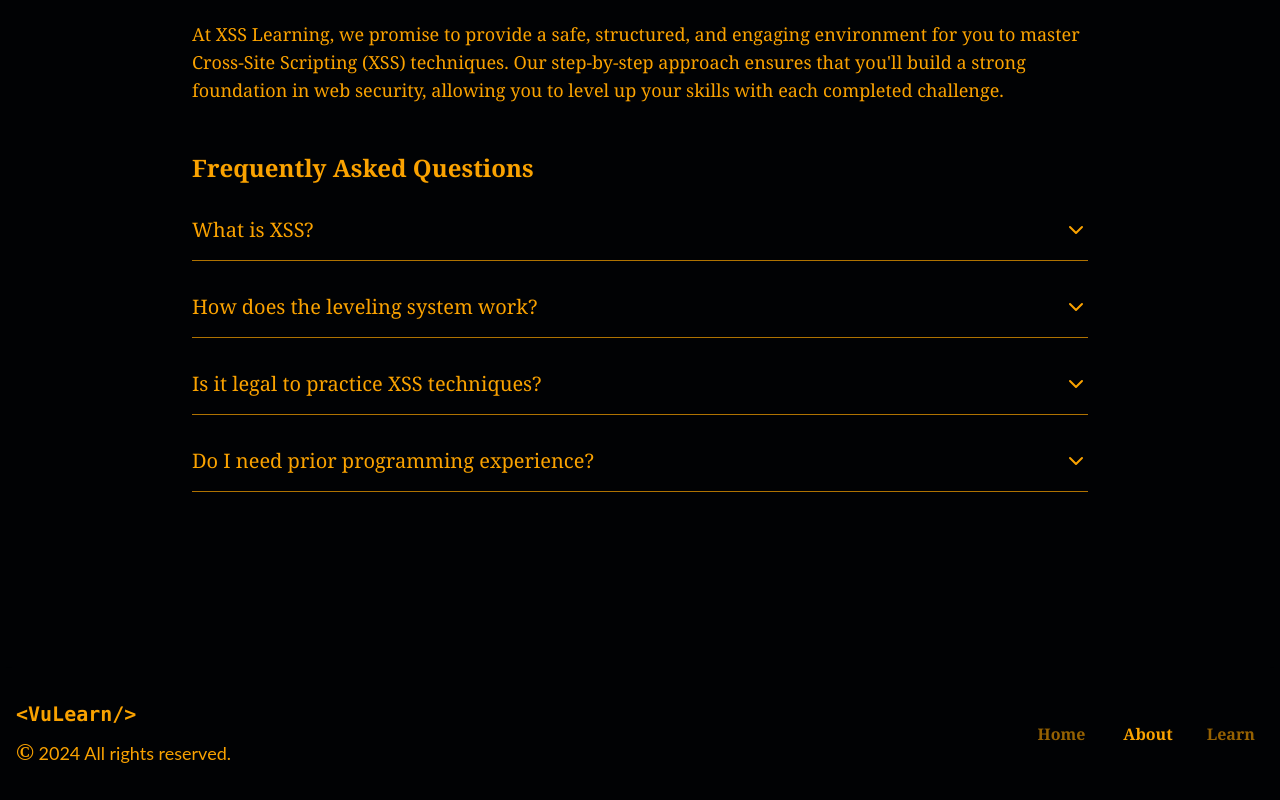
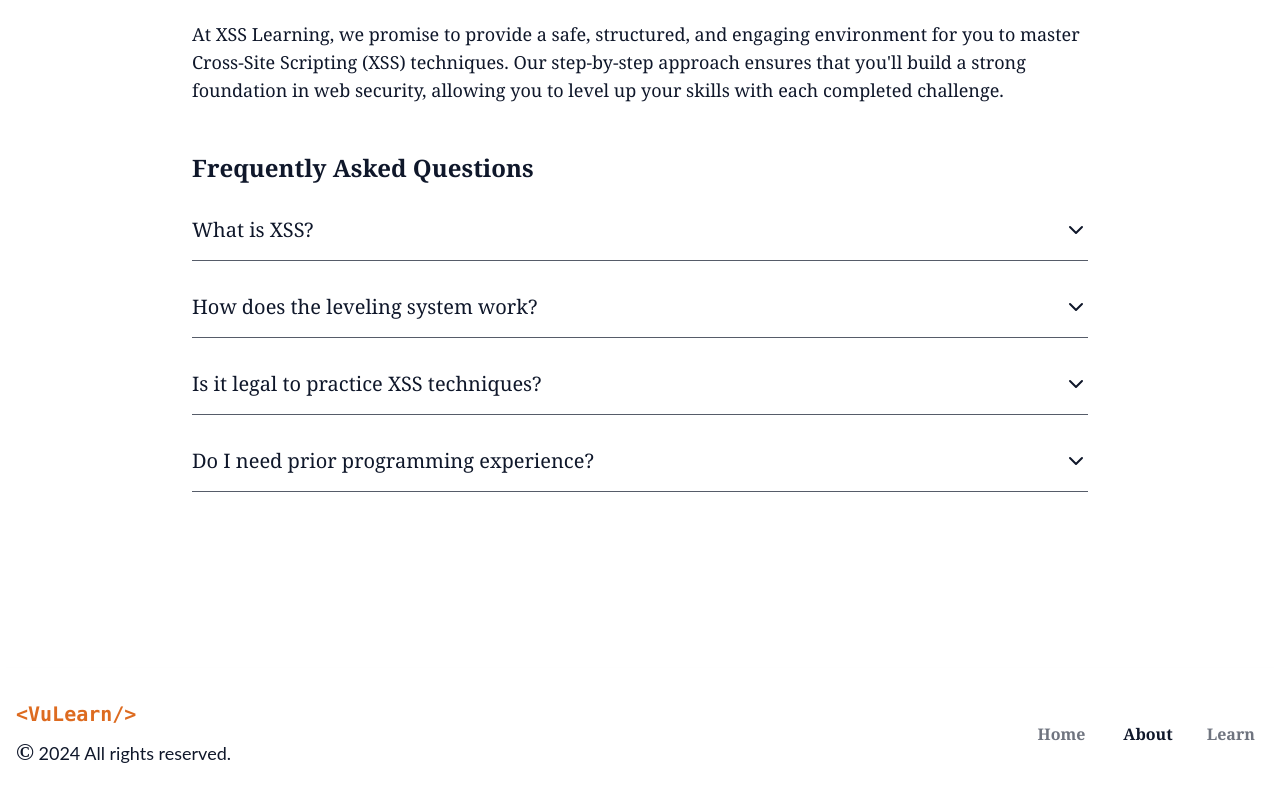
Before and after one commit to sushantkhadka23/vulearn, a React (Vite) app in the folder client/: page /about in a window 1280 px wide. Shown: the part 236-1036 px from the top of the page. Built offline with nearby package versions, Linux system fonts and the light colour scheme.

Commit message:
signup/signin bg color change

```diff
--- a/client/src/components/FAQItems.tsx
+++ b/client/src/components/FAQItems.tsx
@@ -7,23 +7,23 @@ const FAQItem: React.FC<FAQItemProps> = ({ question, answer }) => {
     const [isOpen, setIsOpen] = useState<boolean>(false);
 
     return (
-      <div className="border-b border-fg/70 py-4">
+      <div className="border-b border-txt/70 py-4">
         <button
           className="flex justify-between items-center w-full text-left"
           onClick={() => setIsOpen(!isOpen)}
         >
-          <span className="font-medium text-fg text-xl">{question}</span>
+          <span className="font-medium text-txt text-xl">{question}</span>
           <span className="ml-6 flex-shrink-0">
             {isOpen ? (
-              <FiChevronUp className="h-6 w-6 text-fg" />
+              <FiChevronUp className="h-6 w-6 text-txt" />
             ) : (
-              <FiChevronDown className="h-6 w-6 text-fg" />
+              <FiChevronDown className="h-6 w-6 text-txt" />
             )}
           </span>
         </button>
         {isOpen && (
           <div className="mt-2">
-            <p className="text-fg/90">{answer}</p>
+            <p className="text-txt/80">{answer}</p>
           </div>
         )}
       </div>
--- a/client/src/components/Navbar.tsx
+++ b/client/src/components/Navbar.tsx
@@ -12,11 +12,11 @@ export default function Navbar() {
     setIsOpen(!isOpen);
   };
 
-    const navLinkClass = ({ isActive }: { isActive: boolean }) =>
+  const navLinkClass = ({ isActive }: { isActive: boolean }) =>
     `transition-colors duration-300 font-semibold ${
       isActive
-        ? "text-fg font-serif font-semibold"
-        : "text-fg/60 hover:text-fg font-serif"
+        ? "text-txt font-serif font-semibold"
+        : "text-txt/60 hover:text-txt font-serif"
     }`;
 
   return (
@@ -25,13 +25,10 @@ export default function Navbar() {
       <div className="md:hidden flex items-center w-full">
         <div className="flex-grow"></div>
         {/* Login /> */}
-        <Link
-          to="/login"
-          className="mr-4"
-          >
+        <Link to="/login" className="mr-4 text-txt">
           <LogInIcon size={25} />
         </Link>
-        <button onClick={toggleMenu} className="text-2xl p-2 z-50">
+        <button onClick={toggleMenu} className="text-2xl p-2 z-50 text-txt">
           {isOpen ? <X /> : <AlignRight />}
         </button>
       </div>
--- a/client/src/components/WhyLearnXss.tsx
+++ b/client/src/components/WhyLearnXss.tsx
@@ -24,9 +24,9 @@ const features: WhyLearnXssProps[] = [
 
 export default function WhyLearnXSS() {
   return (
-    <section className="py-16 bg-bg text-fg font-serif">
+    <section className="py-16 bg-bg text-slate-950 font-serif">
       <div className="max-w-6xl mx-auto text-center">
-        <h2 className="text-4xl font-extrabold text-fg mb-12">
+        <h2 className="text-4xl font-extrabold mb-12">
           Why Learn XSS With Us?
         </h2>
         <div className="grid grid-cols-1 md:grid-cols-3 gap-12">
--- a/client/src/layouts/Footer.tsx
+++ b/client/src/layouts/Footer.tsx
@@ -9,18 +9,20 @@ export default function Footer() {
   const navLinkClass = ({ isActive }: { isActive: boolean }) =>
     `transition-colors duration-300 font-semibold ${
       isActive
-        ? "text-fg font-serif font-semibold"
-        : "text-fg/60 hover:text-fg font-serif"
+        ? "text-txt font-serif font-semibold"
+        : "text-txt/60 hover:text-txt font-serif"
     }`;
 
   return (
-    <footer className="bg-bg dark:bg-fg text-fg dark:text-bg py-8 font-lato shadow-md">
+    <footer className="bg-bg dark:bg-fg text-txt dark:text-bg py-8 font-lato shadow-md">
       <div className="container mx-auto px-4">
         <div className="flex flex-col md:flex-row justify-between items-center">
           {/* Footer Title and Copyright */}
           <div className="text-center md:text-left mb-6 md:mb-0">
-          <div className="text-xl font-mono font-semibold">
-            <span>{website_name}</span></div>
+          <div className="text-xl font-mono font-semibold text-fg hover:text-fg/70">
+          <span>{website_name}</span></div>
+
+
             <p className="text-lg mt-2">
               <strong className="text-2xl font-bold font-playwrite">&copy;</strong> {currentYear} All rights reserved.
             </p>
@@ -40,11 +42,6 @@ export default function Footer() {
               </NavLink>
             ))}
           </nav>
-
-          {/* Social Links */}
-          {/* <div className="flex justify-center">
-            <SocialLinks />
-          </div> */}
         </div>
       </div>
     </footer>
--- a/client/src/pages/About.tsx
+++ b/client/src/pages/About.tsx
@@ -3,9 +3,9 @@ import faqItems from "../types/faqItems";
 
 const About: React.FC = () => {
   return (
-    <div className="min-h-screen bg-bg text-fg font-serif p-8">
+    <div className="min-h-screen bg-bg text-txt font-serif p-8">
       <div className="max-w-4xl mx-auto">
-        <h1 className="text-4xl font-bold mb-8 text-center text-fg font-mono">
+        <h1 className="text-4xl font-bold mb-8 text-center text-txt font-mono">
           &lt;About XSS Learning/&gt;
         </h1>
 
--- a/client/src/pages/Home.tsx
+++ b/client/src/pages/Home.tsx
@@ -3,7 +3,7 @@ import WhyLearnXSS from "../components/WhyLearnXss";
 
 const Home: React.FC = () => {
   return (
-    <div className="w-full min-h-screen bg-bg text-fg">
+    <div className="w-full min-h-screen bg-bg text-slate-950">
       {/* Hero Section */}
       <section className="flex flex-col justify-center items-center text-center py-20">
         <h1 className="text-5xl font-bold font-serif mb-4">
--- a/client/src/pages/auth/Login.tsx
+++ b/client/src/pages/auth/Login.tsx
@@ -33,7 +33,7 @@ export default function Login() {
   }
 
   return (
-    <div className="min-h-screen flex items-center justify-center bg-bg p-4 font-serif">
+    <div className="min-h-screen flex items-center justify-center bg-gradient-to-br from-slate-900 to-slate-900 p-4 font-serif">
       <div className="max-w-md w-full space-y-8 bg-slate-800 p-10 rounded-2xl shadow-xl transition-all duration-300 hover:shadow-2xl">
         <div className="text-center">
           <h1 className="text-3xl font-extrabold text-white mb-2">Welcome Back</h1>
--- a/client/src/pages/auth/Signup.tsx
+++ b/client/src/pages/auth/Signup.tsx
@@ -33,7 +33,7 @@ const Signup: React.FC = () => {
   }
 
   return (
-    <div className="min-h-screen flex items-center justify-center bg-bg p-4 font-serif">
+    <div className="min-h-screen flex items-center justify-center bg-gradient-to-br from-slate-900 to-slate-900 p-4 font-serif">
       <div className="max-w-md w-full space-y-8 bg-slate-800 p-10 rounded-2xl shadow-xl transition-all duration-300 hover:shadow-2xl">
         <div className="text-center">
           <h1 className="text-3xl font-extrabold text-white mb-2">Create an Account</h1>
--- a/client/tailwind.config.js
+++ b/client/tailwind.config.js
@@ -7,8 +7,9 @@ export default {
   theme: {
     extend: {
       colors:{
-        bg:"#010204",
-        fg:"#FAA200",
+        fg:"#DD6B20",
+        bg:"#ffffff",
+        txt:"#0f172a",
 
       },
       fontFamily:{
```
Also changed, not shown: client/src/pages/Learn.tsx (+16 -9 lines).
